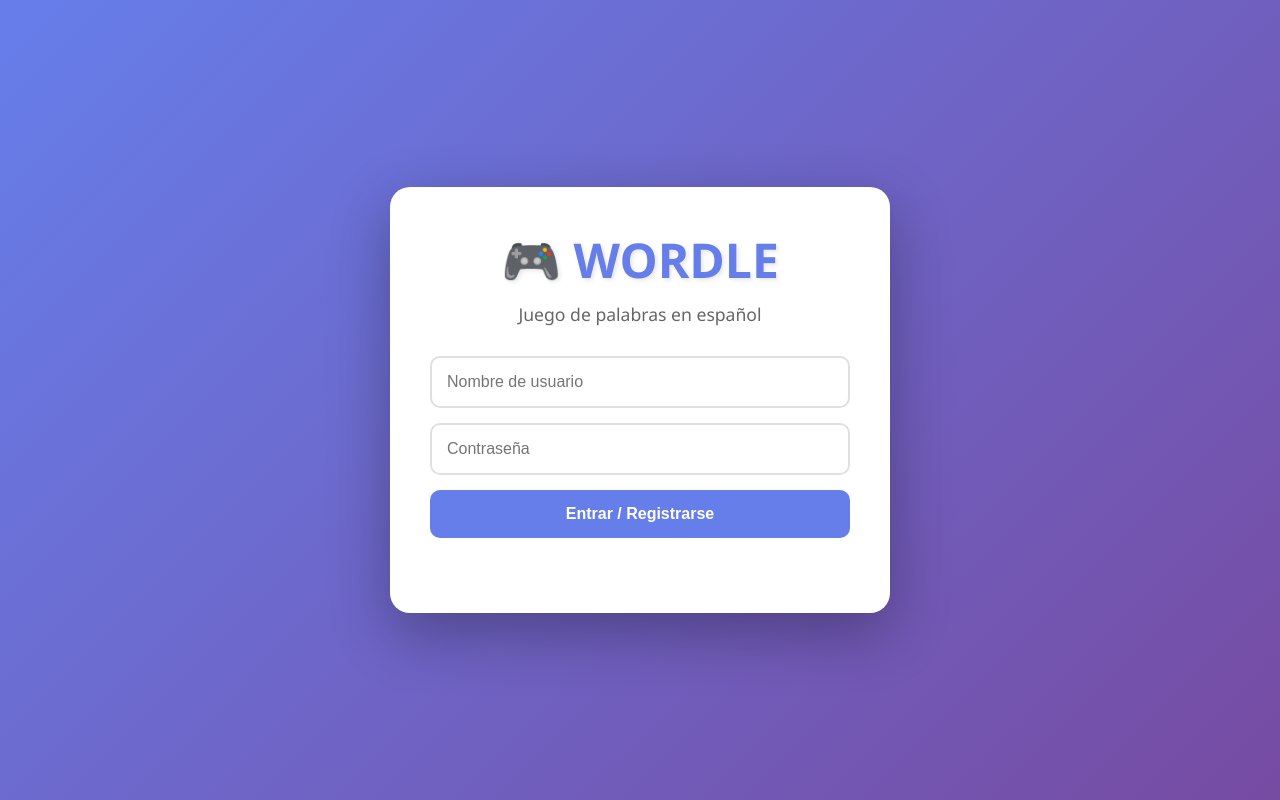
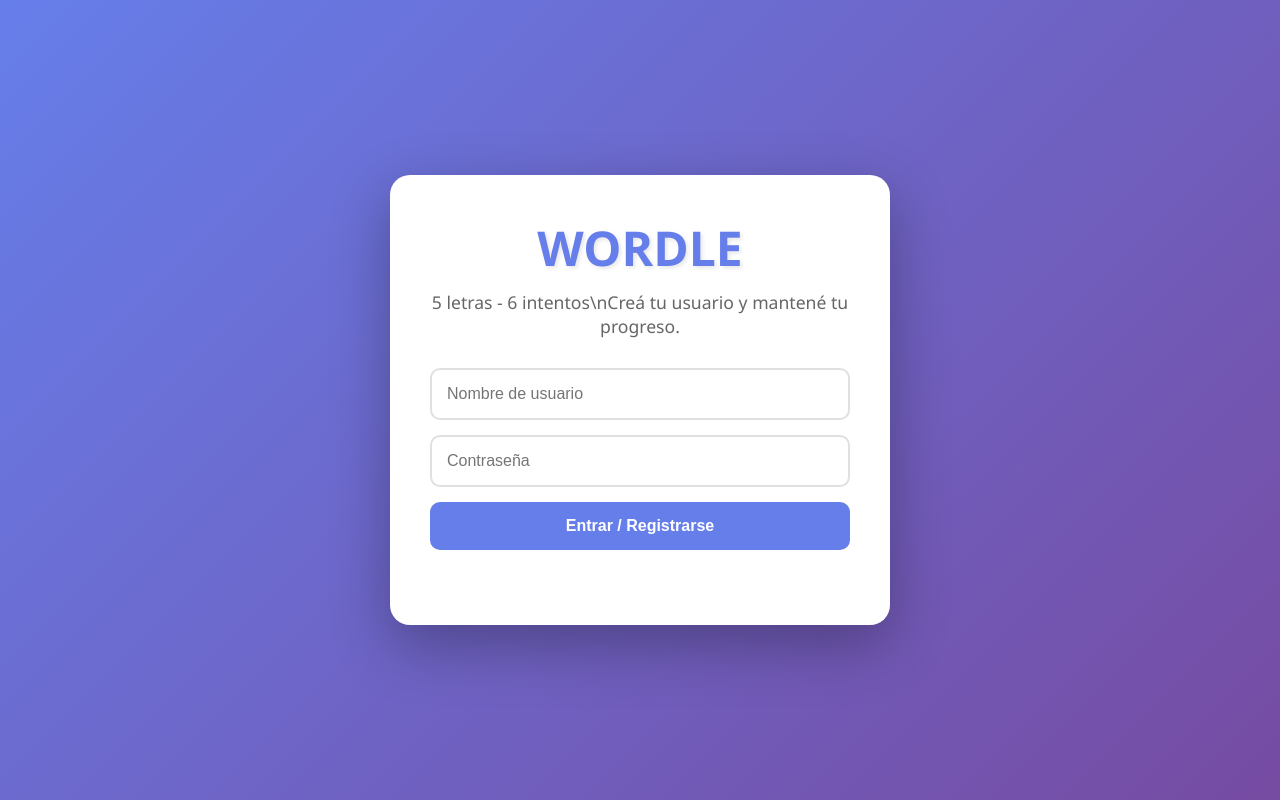
Before and after one commit to aghaza/webwordle, a plain HTML site: page index.html in a window 1280 px wide. Drawn offline with Linux system fonts and the light colour scheme.

Commit message:
Update index.html

```diff
--- a/index.html
+++ b/index.html
@@ -9,8 +9,8 @@
 <body>
     <div id="login-screen" class="screen">
         <div class="login-container">
-            <h1>🎮 WORDLE</h1>
-            <p class="subtitle">Juego de palabras en español</p>
+            <h1>WORDLE</h1>
+            <p class="subtitle">5 letras - 6 intentos\nCreá tu usuario y mantené tu progreso.</p>
             <div class="login-form">
                 <input type="text" id="username" placeholder="Nombre de usuario" autocomplete="off">
                 <input type="password" id="password" placeholder="Contraseña" autocomplete="off">
```
